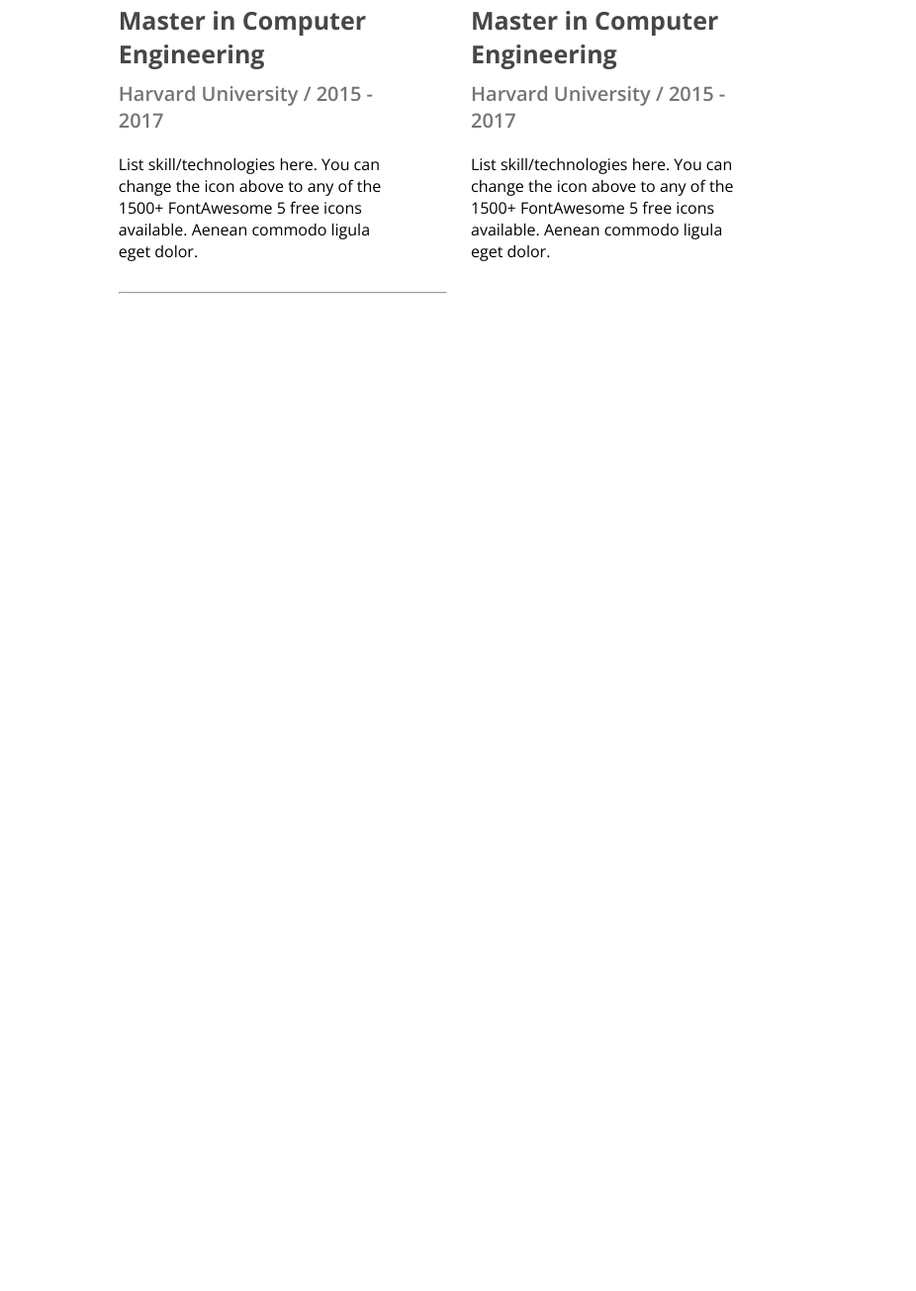
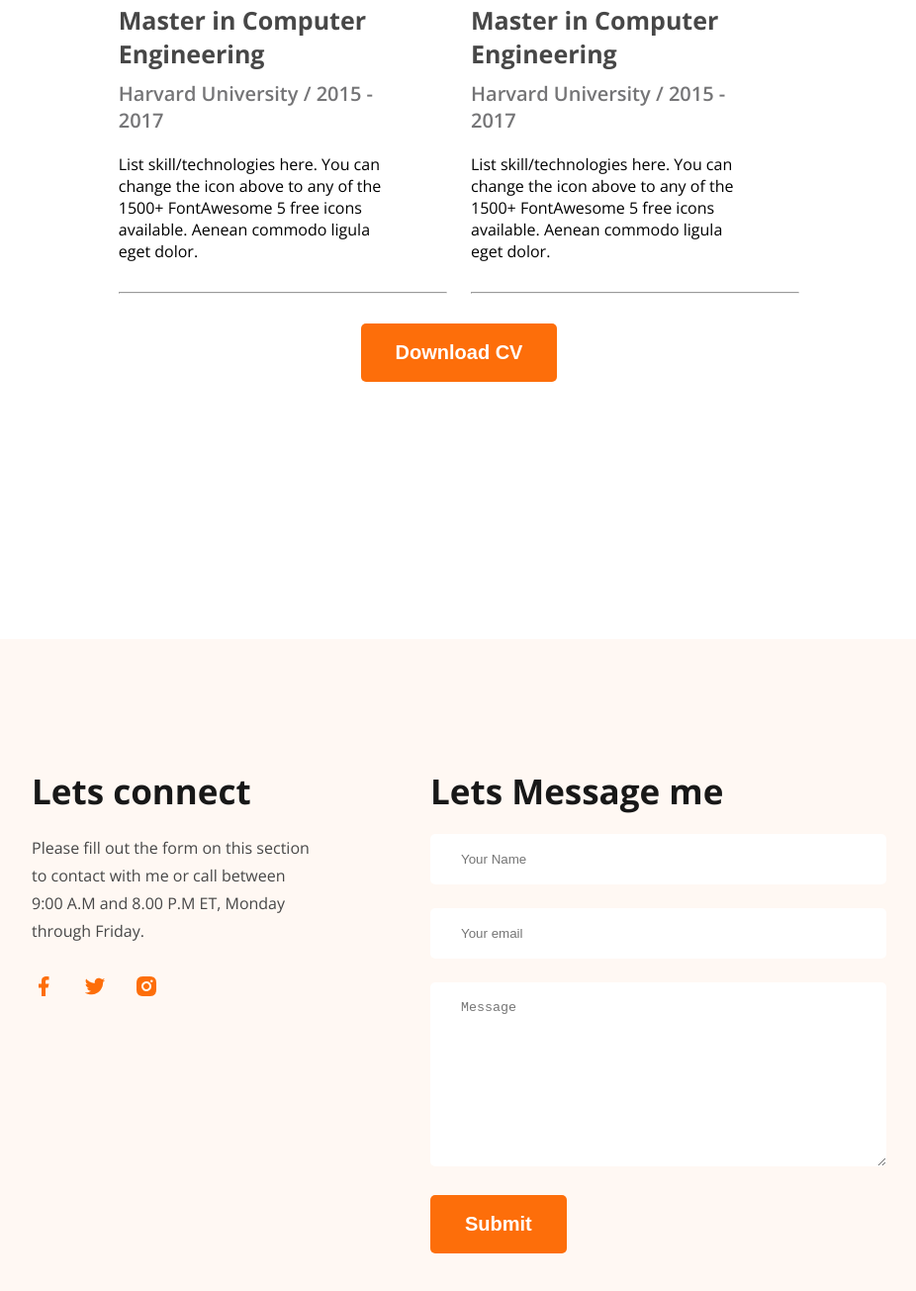
Before and after one commit to mahi999-max/project1, a plain HTML site: page index.html in a window 1280 px wide. Shown: the part 3711-5016 px from the top of the page at 99% size, without its empty margins (176-1102 px from the left). Before the commit the page ends 4168 px from the top, so only its background shows below. Drawn offline with nearby package versions, Linux system fonts and the light colour scheme.

Commit message:
first commit

```diff
--- a/index.html
+++ b/index.html
@@ -125,6 +125,7 @@
         <div class="section-heading">
             <h2>A summary of My Resume</h2>
         </div>
+
         <div class="resume-container">
             <div class="eduacation">
                 <h2 class="section-title">My Education</h2>
@@ -149,10 +150,11 @@
                         to any of the 1500+ FontAwesome 5 free icons available. Aenean commodo ligula eget dolor.</p>
                 </div>
                 <hr>
+            </div>
 
 
-            </div>
-             <div class="experience">
+
+            <div class="experience">
                 <h2 class="section-title">My Experience</h2>
                 <div class="resume-card">
                     <h3 class="card-title">Master in Computer Engineering</h3>
@@ -174,9 +176,43 @@
                     <p>List skill/technologies here. You can change the icon above
                         to any of the 1500+ FontAwesome 5 free icons available. Aenean commodo ligula eget dolor.</p>
                 </div>
+                <hr>
+            </div>
         </div>
 
+        <div class="text-center">
+            <button class="btn">Download CV</button>
+        </div>
     </section>
+
+
+    <footer>
+        <section class="footer-container">
+            <div class="social">
+                <h2>Lets connect</h2>
+                <p>Please fill out the form on this section to contact with me or call between 9:00 A.M and 8.00 P.M ET, Monday through Friday.</p>
+
+                <div class="icons">
+                    <a href=""><img src="images/icons/facebook.png" alt=""></a>
+                    <a href=""><img src="images/icons/twitter.png" alt=""></a>
+                    <a href=""><img src="images/icons/insta.png" alt=""></a>
+                </div>
+            </div>
+            <form action="" class="form">
+                <h2>Lets Message me</h2>
+                <div class="">
+                    <input type="text" placeholder="Your Name">
+                </div>
+                <div>
+                    <input type="text" placeholder="Your email">
+                </div>
+                <div class="">
+                    <textarea rows="10" name="" id="" placeholder="Message"></textarea>
+                </div>
+                <input  class="btn" type="submit"value="Submit">
+            </form>
+        </section>
+    </footer>
 </body>
 
 </html>
--- a/style/style.css
+++ b/style/style.css
@@ -195,3 +195,46 @@ gap: 24px;
     line-height: 28px;
     color: #757577;
 }
+.text-center{
+ text-align: center;
+}
+
+
+footer{
+    margin-top: 130px;
+    background-color: #FFF8F3;
+    padding: 130px 0 ;
+}
+footer .footer-container{
+    width:  67.5%;
+    max-width: 1140px;
+    margin: 0 auto;
+    display: flex;
+    gap: 116px;
+}
+.footer-container .social{
+    max-width: 562px;
+}
+.footer-container h2{
+    color: #181818;
+    font-size: 35px;
+    margin-bottom: 20px;
+}
+.footer-container p{
+color: #474747;
+line-height: 28px;
+font-size: 16px;
+margin-bottom: 30px;
+}
+.footer-container .icons a{
+    margin-right: 24px;
+}
+.footer-container form input[type="text"],.footer-container form textarea
+{
+    width: 461px;
+    padding: 18px 31px;
+    margin-bottom: 24px;
+    border: none;
+    border-radius: 5px;
+    color: #757577;
+}
```
